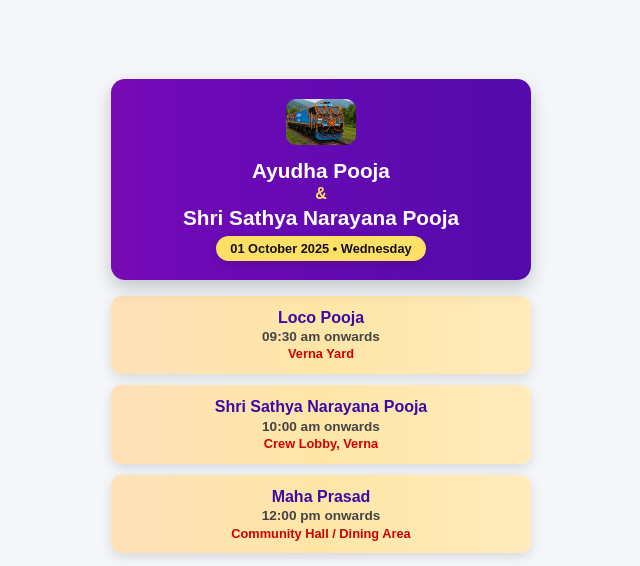
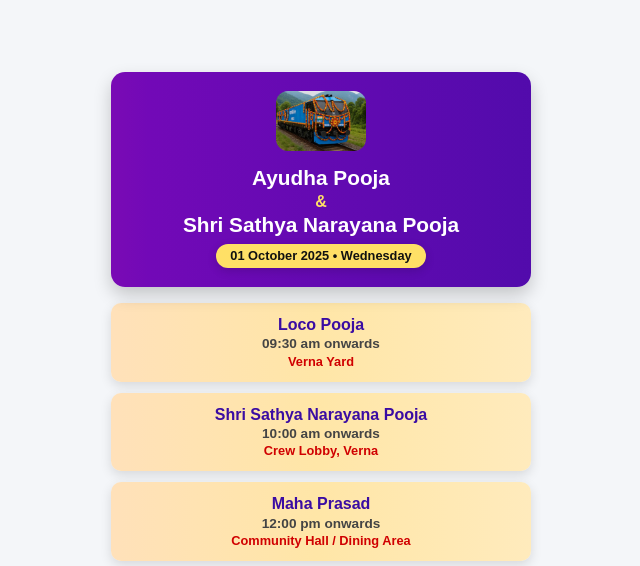
Before and after one commit to CrewLobbyVerna/AyudhaPooja, a plain HTML site: page index.html in a window 1280 px wide. Shown: the top 566 px of the page, without its empty margins (319-959 px from the left). Drawn offline with Linux system fonts and the light colour scheme.

Commit message:
Update index.html

```diff
--- a/index.html
+++ b/index.html
@@ -48,9 +48,9 @@
   }
 
   .hero img {
-    width: 70px;
-    border-radius: 10px;
-    margin-bottom: .6rem;
+    width: 90px; /* increased from 70px */
+    border-radius: 12px;
+    margin-bottom: .7rem;
     position: relative;
     z-index: 1;
   }
```
